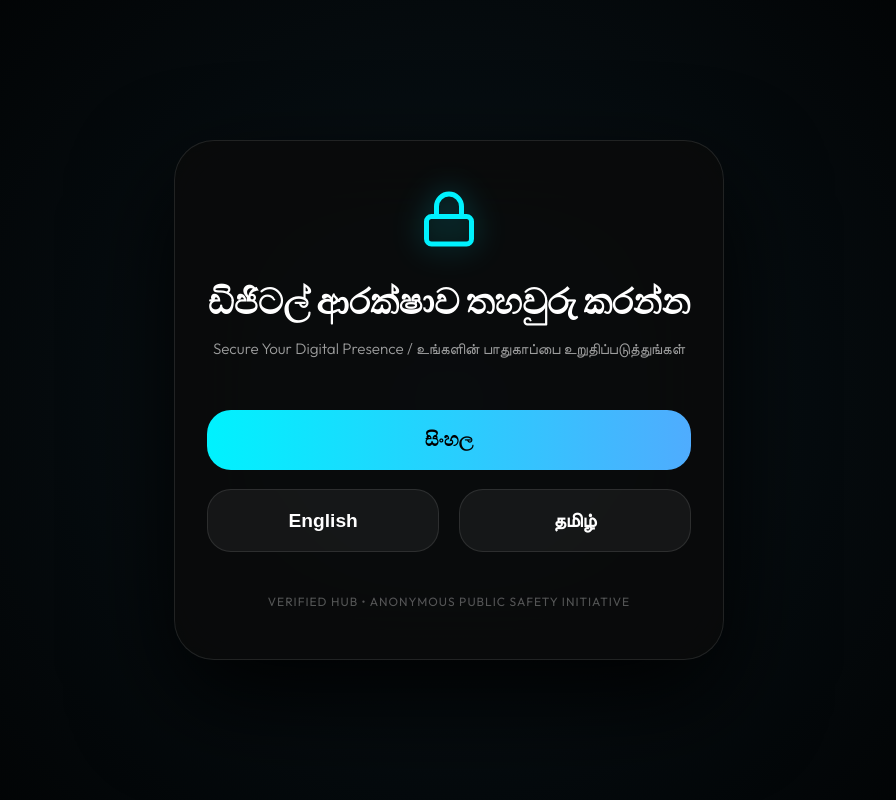
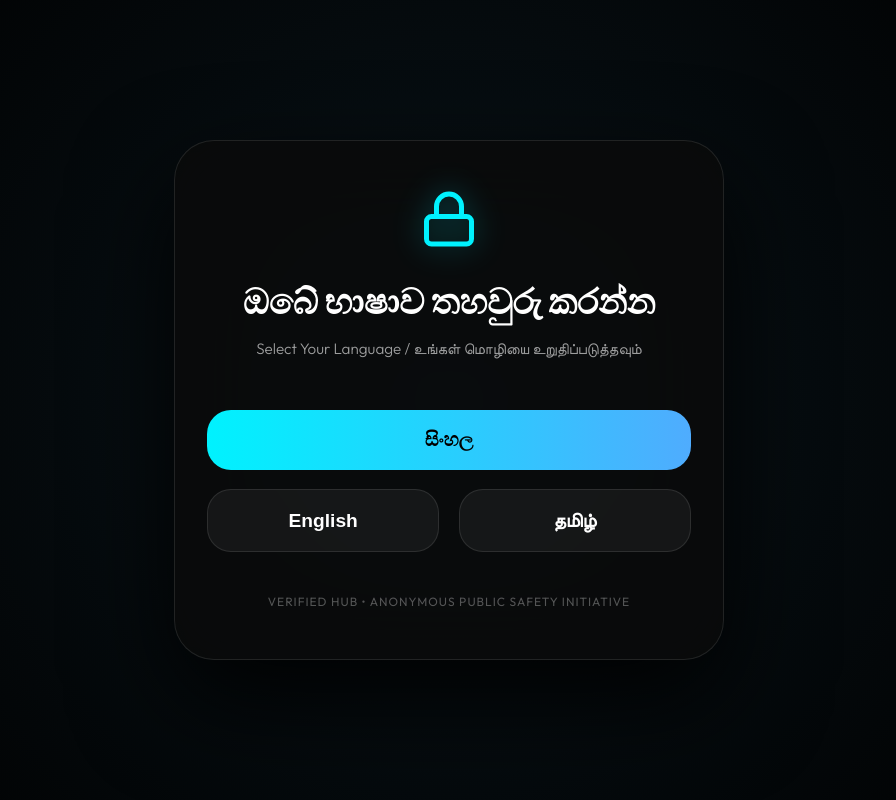
Before and after one commit to Ishangadineth/verifiedhub, a Next.js app: page / in a window 1280 px wide. Shown: the whole page, without its empty margins (191-1087 px from the left). Built offline with nearby package versions, Linux system fonts and the light colour scheme.

Commit message:
Update language modal text to 'ඔබ භෂව තහවර කරනන'

```diff
--- a/app/page.js
+++ b/app/page.js
@@ -381,8 +381,8 @@ export default function Home() {
                     <div className="shield-icon-container">
                         <Lock size={60} className="glow-icon" />
                     </div>
-                    <h2 className="modal-title">ඩිජිටල් ආරක්ෂාව තහවුරු කරන්න</h2>
-                    <p className="modal-desc">Secure Your Digital Presence / உங்களின் பாதுகாப்பை உறுதிப்படுத்துங்கள்</p>
+                    <h2 className="modal-title">ඔබේ භාෂාව තහවුරු කරන්න</h2>
+                    <p className="modal-desc">Select Your Language / உங்கள் மொழியை உறுதிப்படுத்தவும்</p>
                     <div className="lang-grid-container">
                         <button onClick={() => selectLanguage('si')} className="lang-btn main-l">සිංහල</button>
                         <button onClick={() => selectLanguage('en')} className="lang-btn">English</button>
```
